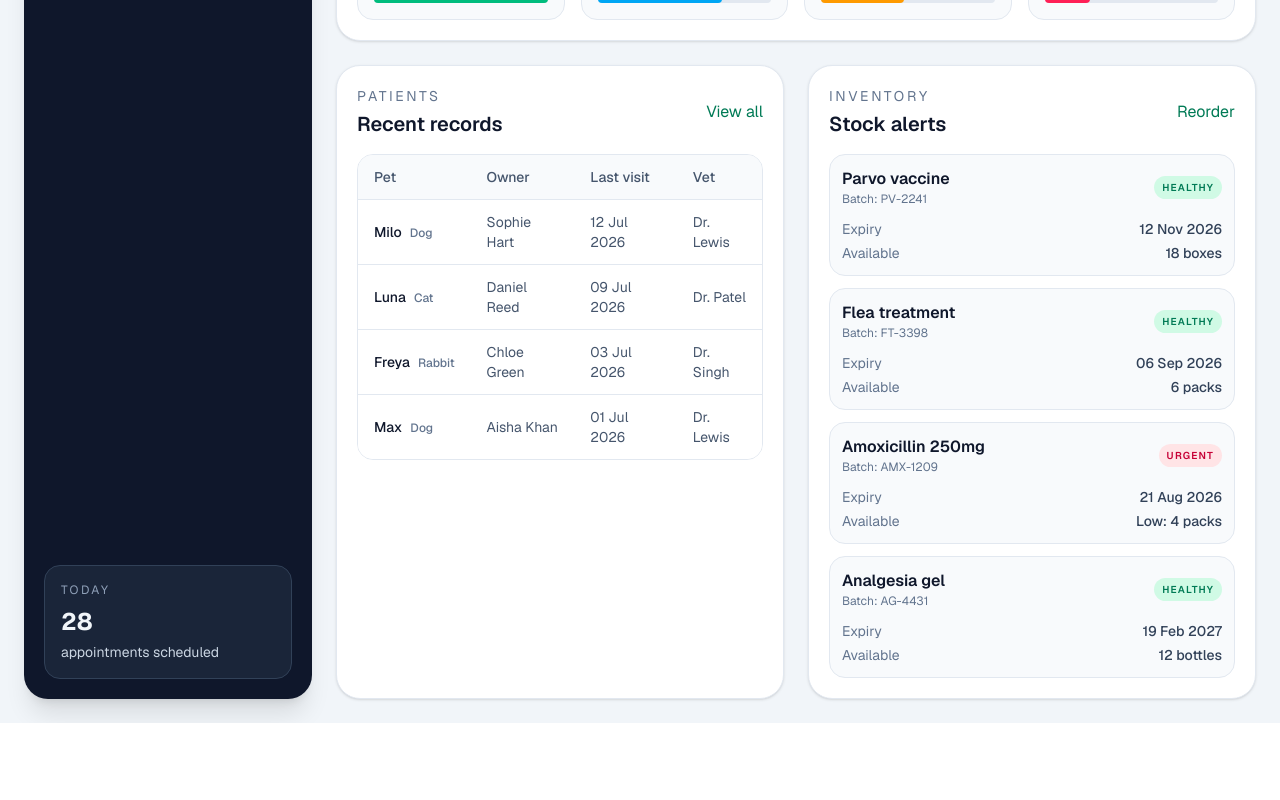
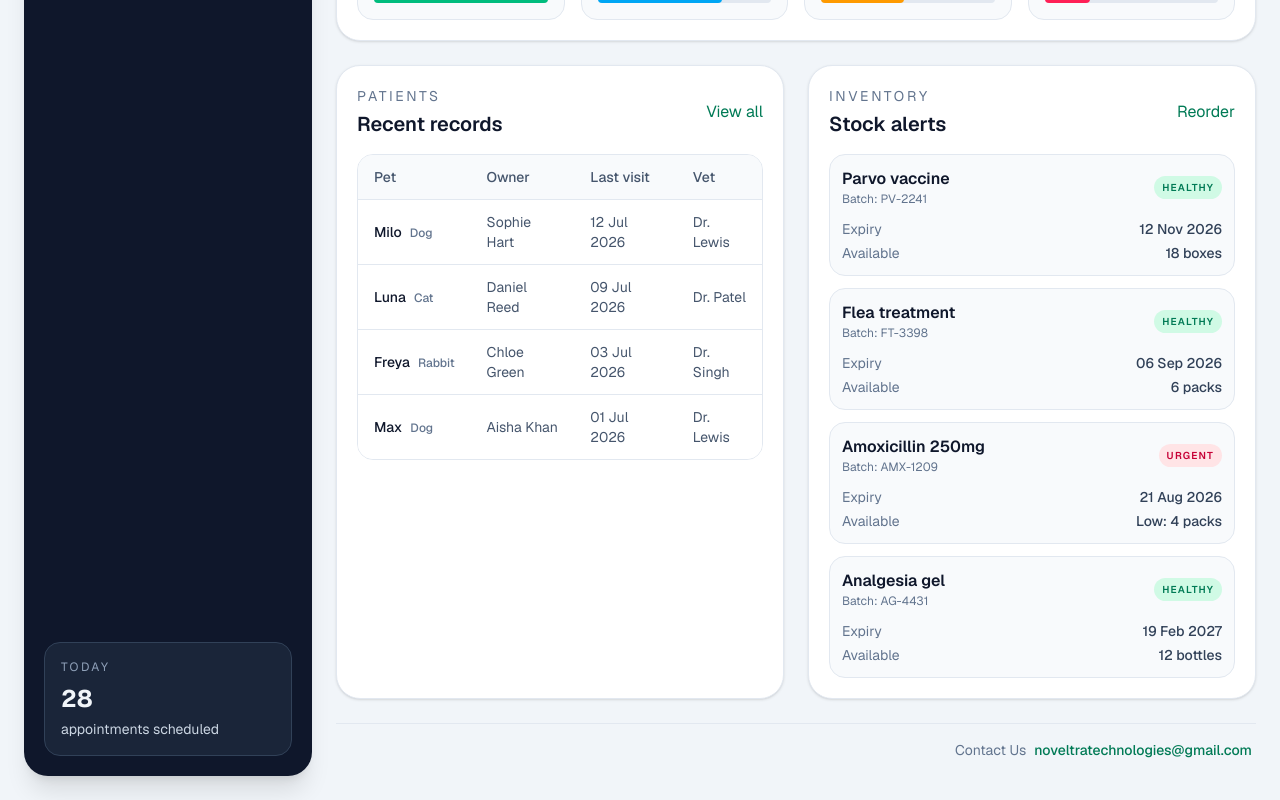
Before and after one commit to ShaluSasi/VetPIMS, a Next.js app: page / in a window 1280 px wide. Shown: the part 1079-1879 px from the top of the page. Before the commit the page ends 1802 px from the top, so only its background shows below. Built offline with nearby package versions, Linux system fonts and the light colour scheme.

Commit message:
Move contact link to footer

```diff
--- a/components/app-shell.tsx
+++ b/components/app-shell.tsx
@@ -6,7 +6,6 @@ import type { ReactNode } from "react";
 
 const navItems = [
   { label: "Dashboard", href: "/" },
-  { label: "Contact Us", href: "/contact" },
   { label: "Appointments", href: "/appointments" },
   { label: "Clients", href: "/clients" },
   { label: "Pets", href: "/pets" },
@@ -72,7 +71,7 @@ export function AppShell({ children }: { children: ReactNode }) {
           </div>
         </aside>
 
-        <div className="flex-1">
+        <div className="flex min-w-0 flex-1 flex-col">
           <div className="mb-4 lg:hidden">
             <div className="flex gap-2 overflow-x-auto rounded-2xl border border-slate-200 bg-white p-2 shadow-sm">
               {navItems.map((item) => {
@@ -98,7 +97,17 @@ export function AppShell({ children }: { children: ReactNode }) {
             </div>
           </div>
 
-          <main>{children}</main>
+          <main className="flex-1">{children}</main>
+
+          <footer className="mt-6 flex flex-col gap-1 border-t border-slate-200 px-1 py-4 text-sm text-slate-500 sm:flex-row sm:items-center sm:justify-end sm:gap-2">
+            <span>Contact Us</span>
+            <a
+              href="mailto:noveltratechnologies@gmail.com"
+              className="font-medium text-emerald-700 hover:text-emerald-800"
+            >
+              noveltratechnologies@gmail.com
+            </a>
+          </footer>
         </div>
       </div>
     </div>
```
